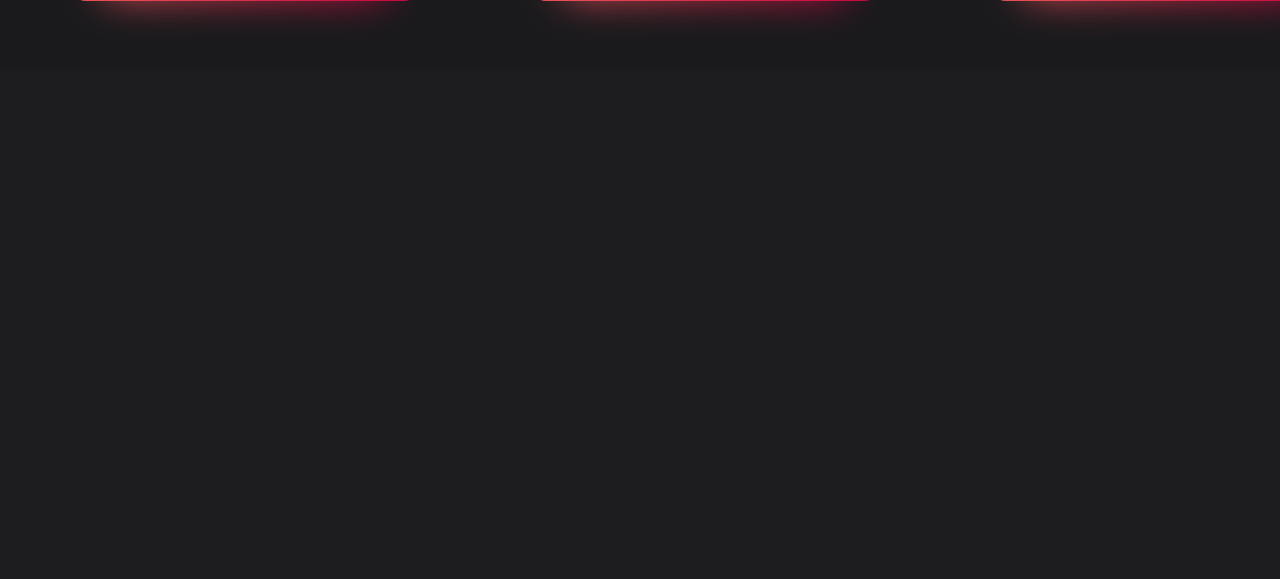
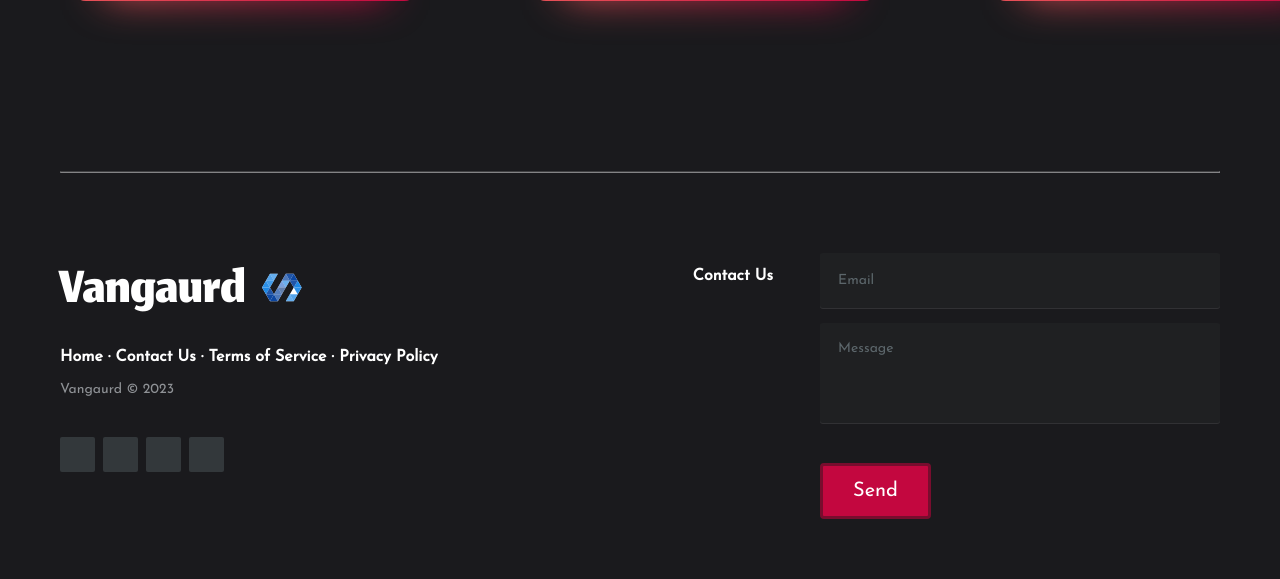
Before and after one commit to asmeet23/Financial-Fraud-Detection, a Flask app: template templates/dashboard.html in a window 1280 px wide; the page is wider, and only the part inside the window is pictured. Shown: the part 1439-2018 px from the top of that part. Before the commit the page ends 1462 px from the top of that part, so only its background shows below. Run offline with Flask 3, Linux system fonts and the light colour scheme; the template is opened without the code that fills it, so the values that code supplies are empty; parts of the project's set-up code (start-up, migrations or seed data) failed here and were passed over.

Commit message:
modified:   static/dash.css 	modified:   templates/dashboard.html

```diff
--- a/static/dash.css
+++ b/static/dash.css
@@ -21,30 +21,31 @@
   position: relative;
 }
 
-  .nav > .nav-header {
+.nav>.nav-header {
   display: inline;
   margin-left: 15px;
 }
 
-  .nav > .nav-header > .nav-title {
+.nav>.nav-header>.nav-title {
   display: inline-block;
   font-size: 50px;
-    color:white;
+  color: white;
   /* padding: 5px; */
   padding-left: 15px;
   padding-top: 2px;
 
 }
+
 /* .nav > .nav-header > .nav-title > .logo{
 margin-top: 10px;
   } */
 
 
-  .nav > .nav-btn {
+.nav>.nav-btn {
   display: none;
 }
 
-  .nav > .nav-links {
+.nav>.nav-links {
   display: inline;
   float: right;
   font-family: jose;
@@ -52,24 +53,24 @@ margin-top: 10px;
   /* height: ; */
 }
 
-  .nav > .nav-links > a {
+.nav>.nav-links>a {
   display: inline-block;
   padding: 13px 10px 13px 10px;
   text-decoration: none;
   color: white;
 }
 
-  .nav > .nav-links > a:hover {
+.nav>.nav-links>a:hover {
   background-color: rgba(152, 152, 152, 0.3);
   transition: all 0.3s ease-in;
 }
 
-  .nav > #nav-check {
+.nav>#nav-check {
   display: none;
 }
 
 
-  .info{
+.info {
   color: white;
   /* border: solid 1px white; */
   display: flex;
@@ -83,26 +84,28 @@ margin-top: 10px;
   padding: 50px;
 }
 
-  .heroTitle{
+.heroTitle {
 
   font-family: jomhuria;
   /* font-weight: 1em; */
   font-size: 100px;
 
 }
-  .heroTitle2{
+
+.heroTitle2 {
   font-family: jose;
   font-size: 37px;
 }
 
-  .heroPara{
+.heroPara {
   font-family: jose;
   font-size: 18px;
   margin-top: 30px;
   padding-right: 75px;
   margin-bottom: 18px;
 }
-  .animated-border-button{
+
+.animated-border-button {
   width: 200px;
   height: 50px;
   background-color: #c3073f;
@@ -116,6 +119,7 @@ margin-top: 10px;
 
   transition: all 0.3s ease-in-out;
 }
+
 .animated-border-button::before,
 .animated-border-button::after {
   border: 0 solid transparent;
@@ -143,18 +147,19 @@ margin-top: 10px;
   width: 100%;
 }
 
-.cont1{
+.cont1 {
   background-image: url(/dark-black-polygonal-illustration-which-consist-triangles-geometric-background-origami-style-with-grad.jpg);
   height: 100vh;
   background-size: cover;
 }
-  .centre-items{
+
+.centre-items {
   position: absolute;
   top: 50%;
   left: 50%;
   -ms-transform: translateX(-50%) translateY(-50%);
-    -webkit-transform: translate(-50%,-50%);
-    transform: translate(-50%,-50%);
+  -webkit-transform: translate(-50%, -50%);
+  transform: translate(-50%, -50%);
   display: flex;
   flex-direction: row;
   justify-content: center;
@@ -163,8 +168,8 @@ margin-top: 10px;
 
   /* border: solid white; */
 }
-  .picture
-  {
+
+.picture {
   /* border: solid white; */
   width: max-content;
   height: max-content;
@@ -195,28 +200,33 @@ margin-top: 10px;
 
 
 @media (max-width:600px) {
-    .nav > .nav-btn {
+  .nav>.nav-btn {
     display: inline-block;
     position: absolute;
     right: 0px;
     top: 0px;
   }
-    .nav > .nav-btn > label {
+
+  .nav>.nav-btn>label {
     display: inline-block;
     width: 50px;
     height: 50px;
     padding: 13px;
   }
-    .nav > .nav-btn > label:hover,.nav  #nav-check:checked ~ .nav-btn > label {
+
+  .nav>.nav-btn>label:hover,
+  .nav #nav-check:checked~.nav-btn>label {
     background-color: rgba(0, 0, 0, 0.3);
   }
-    .nav > .nav-btn > label > span {
+
+  .nav>.nav-btn>label>span {
     display: block;
     width: 25px;
     height: 10px;
     border-top: 2px solid #eee;
   }
-    .nav > .nav-links {
+
+  .nav>.nav-links {
     position: absolute;
     display: block;
     width: 100%;
@@ -227,26 +237,30 @@ margin-top: 10px;
     top: 50px;
     left: 0px;
   }
-    .nav > .nav-links > a {
+
+  .nav>.nav-links>a {
     display: block;
     width: 100%;
   }
-    .nav > #nav-check:not(:checked) ~ .nav-links {
+
+  .nav>#nav-check:not(:checked)~.nav-links {
     height: 0px;
   }
-    .nav > #nav-check:checked ~ .nav-links {
+
+  .nav>#nav-check:checked~.nav-links {
     height: calc(100vh - 50px);
     overflow-y: auto;
   }
 }
 
 /* cards  */
-  .container-card{
+.container-card {
   display: grid;
   grid-template-columns: repeat(3, 1fr);
   gap: 110px;
   padding: 70px;
 }
+
 .card {
   --background: linear-gradient(to left, #c3073f 0%, #ea5358 100%);
   width: 350px;
@@ -297,7 +311,7 @@ margin-top: 10px;
   font-size: 30px;
 }
 
-   .card .para-card{
+.card .para-card {
   font-family: jose;
   /* letter-spacing: .1em; */
   font-size: 16px;
@@ -314,6 +328,7 @@ margin-top: 10px;
   color: #7a7a7d;
   transition: color 1s;
 }
+
 .read-more-button {
   background-color: #c3073f;
   border: 3px solid #780d2e;
@@ -335,7 +350,7 @@ margin-top: 10px;
   background-color: #760b2b;
 }
 
-  .cardSection{
+.cardSection {
   text-align: center;
   font-family: jomhuria;
   /* font-weight: 1em; */
@@ -343,3 +358,237 @@ margin-top: 10px;
   color: #ffffff;
   margin-top: 120px;
 }
+
+/* footer  */
+.footer-distributed{
+	background: #1a1a1d;
+	box-shadow: 0 1px 1px 0 rgba(0, 0, 0, 0.12);
+	box-sizing: border-box;
+	width: 100%;
+	font: bold 16px jose;
+	text-align: left;
+	padding: 50px 60px 40px;
+	overflow: hidden;
+}
+
+
+
+section {
+  width: 100%;
+  display: inline-block;
+  background: #ccc;
+  height: 60vh;
+  text-align: center;
+  /* font-size: 22px; */
+  /* font-weight: 700; */
+  text-decoration: underline;
+}
+
+
+/* Footer left */
+
+.footer-distributed .footer-left{
+	float: left;
+}
+
+/* The company logo */
+
+.footer-distributed h3{
+	color:  #ffffff;
+	font-family: jomhuria;
+  font-weight: lighter !important;
+  font-size: 80px;
+	margin: 0 0 10px;
+}
+
+.footer-distributed h3 span{
+	color:  #5383d3;
+  margin-left: 15px;
+
+}
+
+/* Footer links */
+
+.footer-distributed .footer-links{
+	color:  #ffffff;
+	margin: 0 0 10px;
+	padding: 0;
+}
+
+.footer-distributed .footer-links a{
+	display:inline-block;
+	line-height: 1.8;
+	text-decoration: none;
+	color:  inherit;
+}
+
+.footer-distributed .footer-company-name{
+	color:  #8f9296;
+	font-size: 14px;
+	font-weight: normal;
+	margin: 0;
+}
+
+/* Footer social icons */
+
+.footer-distributed .footer-icons{
+	margin-top: 40px;
+}
+
+.footer-distributed .footer-icons a{
+	display: inline-block;
+	width: 35px;
+	height: 35px;
+	cursor: pointer;
+	background-color:  #33383b;
+	border-radius: 2px;
+
+	font-size: 20px;
+	color: #ffffff;
+	text-align: center;
+	line-height: 35px;
+
+	margin-right: 3px;
+	margin-bottom: 5px;
+}
+
+/* Footer Right */
+
+.footer-distributed .footer-right{
+	float: right;
+}
+
+.footer-distributed .footer-right p{
+	display: inline-block;
+	vertical-align: top;
+	margin: 15px 42px 0 0;
+	color: #ffffff;
+}
+
+/* The contact form */
+
+.footer-distributed form{
+	display: inline-block;
+}
+
+.footer-distributed form input,
+.footer-distributed form textarea{
+	display: block;
+	border-radius: 3px;
+	box-sizing: border-box;
+	background-color:  #1f2022;
+	box-shadow: 0 1px 0 0 rgba(255, 255, 255, 0.1);
+	border: none;
+	resize: none;
+
+	font: inherit;
+	font-size: 14px;
+	font-weight: normal;
+	color:  #d1d2d2;
+
+	width: 400px;
+	padding: 18px;
+}
+
+.footer-distributed ::-webkit-input-placeholder {
+	color:  #5c666b;
+}
+
+.footer-distributed ::-moz-placeholder {
+	color:  #5c666b;
+	opacity: 1;
+}
+
+.footer-distributed :-ms-input-placeholder{
+	color:  #5c666b;
+}
+
+
+.footer-distributed form input{
+	height: 55px;
+	margin-bottom: 15px;
+}
+
+.footer-distributed form textarea{
+	height: 100px;
+	margin-bottom: 20px;
+}
+
+.footer-distributed form button{
+  background-color: #c3073f;
+  border: 3px solid #780d2e;
+  color: white;
+  font-family: jose;
+  font-size: 20px;
+  /* font-weight: 700; */
+  border-radius: 10px;
+  margin-top: 20px;
+  margin-bottom: 20px;
+  display: inline-block;
+  padding: 15px 30px;
+  text-decoration: none;
+  border-radius: 4px;
+  transition: background-color 0.3s ease;
+}
+.footer-distributed form button:hover{
+  background-color: #760b2b;
+}
+.footer-distributed hr{
+  border-top-color:#bbb;
+  opacity:0.5;
+  margin-bottom: 80px;
+  margin-top: 50px;
+
+}
+/* If you don't want the footer to be responsive, remove these media queries */
+
+@media (max-width: 1000px) {
+
+	.footer-distributed {
+		font: bold 14px sans-serif;
+	}
+
+	.footer-distributed .footer-company-name{
+		font-size: 12px;
+	}
+
+	.footer-distributed form input,
+	.footer-distributed form textarea{
+		width: 250px;
+	}
+
+	.footer-distributed form button{
+		padding: 10px 35px;
+	}
+
+}
+
+@media (max-width: 800px) {
+
+	.footer-distributed{
+		padding: 30px;
+	}
+
+	.footer-distributed .footer-left,
+	.footer-distributed .footer-right{
+		float: none;
+		max-width: 300px;
+		margin: 0 auto;
+	}
+
+	.footer-distributed .footer-left{
+		margin-bottom: 40px;
+	}
+
+	.footer-distributed form{
+		margin-top: 30px;
+	}
+
+	.footer-distributed form{
+		display: block;
+	}
+
+	.footer-distributed form button{
+		float: none;
+	}
+}
--- a/templates/dashboard.html
+++ b/templates/dashboard.html
@@ -62,36 +62,86 @@
   </div>
   <!-- card section  -->
   <div class="cardSection"> Dive into Expert Articles on Fraud Detection</div>
-
-
   <div class="container-card">
     <div class="card">
       <div class="card-info">
         <p class="title">Article 1</p>
-        <p class="para-card">Lorem, ipsum dolor sit amet consectetur adipisicing elit. Alias obcaecati est eligendi aliquam, quasi reprehenderit autem quas impedit hic ab reiciendis incidunt inventore voluptas nisi quod voluptates unde! Dolorum, quaerat!
-        Repudiandae </p>
+        <p class="para-card">Lorem, ipsum dolor sit amet consectetur adipisicing elit. Alias obcaecati est eligendi
+          aliquam, quasi reprehenderit autem quas impedit hic ab reiciendis incidunt inventore voluptas nisi quod
+          voluptates unde! Dolorum, quaerat!
+          Repudiandae </p>
         <a href="#" class="read-more-button">Read More</a>
       </div>
     </div>
     <div class="card">
       <div class="card-info">
         <p class="title">Article 1</p>
-        <p class="para-card">Lorem, ipsum dolor sit amet consectetur adipisicing elit. Alias obcaecati est eligendi aliquam, quasi reprehenderit autem quas impedit hic ab reiciendis incidunt inventore voluptas nisi quod voluptates unde! Dolorum, quaerat!
-        Repudiandae </p>
+        <p class="para-card">Lorem, ipsum dolor sit amet consectetur adipisicing elit. Alias obcaecati est eligendi
+          aliquam, quasi reprehenderit autem quas impedit hic ab reiciendis incidunt inventore voluptas nisi quod
+          voluptates unde! Dolorum, quaerat!
+          Repudiandae </p>
         <a href="#" class="read-more-button">Read More</a>
       </div>
     </div>
     <div class="card">
       <div class="card-info">
         <p class="title">Article 1</p>
-        <p class="para-card">Lorem, ipsum dolor sit amet consectetur adipisicing elit. Alias obcaecati est eligendi aliquam, quasi reprehenderit autem quas impedit hic ab reiciendis incidunt inventore voluptas nisi quod voluptates unde! Dolorum, quaerat!
-        Repudiandae </p>
+        <p class="para-card">Lorem, ipsum dolor sit amet consectetur adipisicing elit. Alias obcaecati est eligendi
+          aliquam, quasi reprehenderit autem quas impedit hic ab reiciendis incidunt inventore voluptas nisi quod
+          voluptates unde! Dolorum, quaerat!
+          Repudiandae </p>
         <a href="#" class="read-more-button">Read More</a>
       </div>
     </div>
 
   </div>
+  <!-- footer  -->
 
+  <footer class="footer-distributed">
+    <hr>
+    <div class="footer-left">
+
+
+      <h3>Vangaurd<span><img src="/logo.svg" alt=""></span></h3>
+
+      <p class="footer-links">
+        <a href="#">Home</a>
+        ·
+        <a href="#">Contact Us</a>
+        ·
+        <a href="#">Terms of Service</a>
+        ·
+        <a href="#">Privacy Policy</a>
+      </p>
+
+      <p class="footer-company-name">Vangaurd © 2023</p>
+
+      <div class="footer-icons">
+
+        <a href="#"><i class="fa fa-facebook"></i></a>
+        <a href="#"><i class="fa fa-twitter"></i></a>
+        <a href="#"><i class="fa fa-linkedin"></i></a>
+        <a href="#"><i class="fa fa-github"></i></a>
+
+      </div>
+
+    </div>
+
+    <div class="footer-right">
+
+      <p>Contact Us</p>
+
+      <form action="#" method="post">
+
+        <input type="text" name="email" placeholder="Email">
+        <textarea name="message" placeholder="Message"></textarea>
+        <button>Send</button>
+
+      </form>
+
+    </div>
+
+  </footer>
 </body>
 
 </html>
```
Lines whose indentation alone changed are shown as unchanged.
